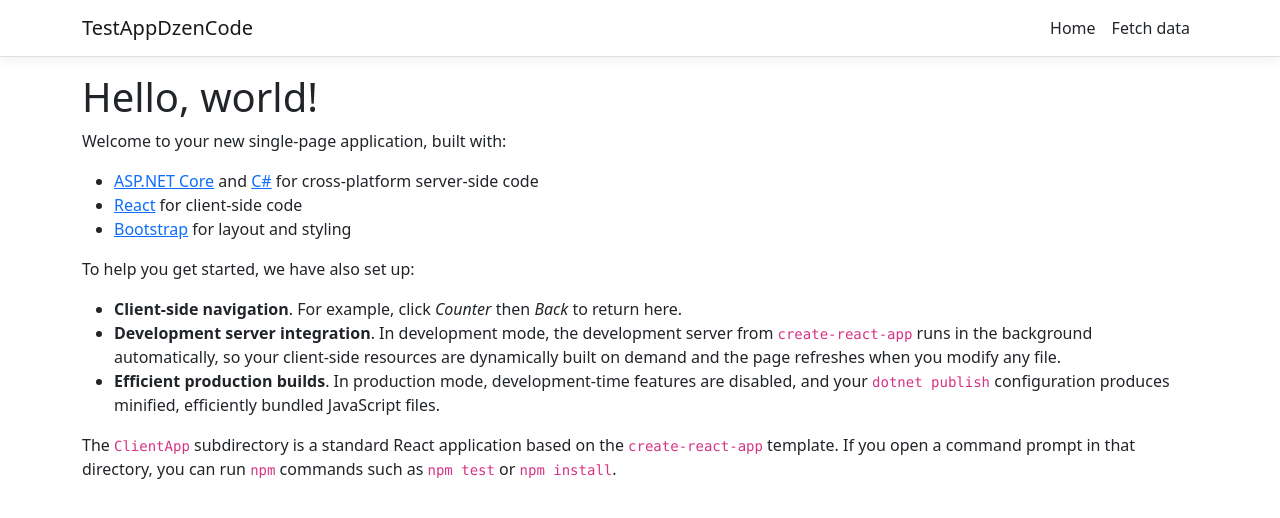
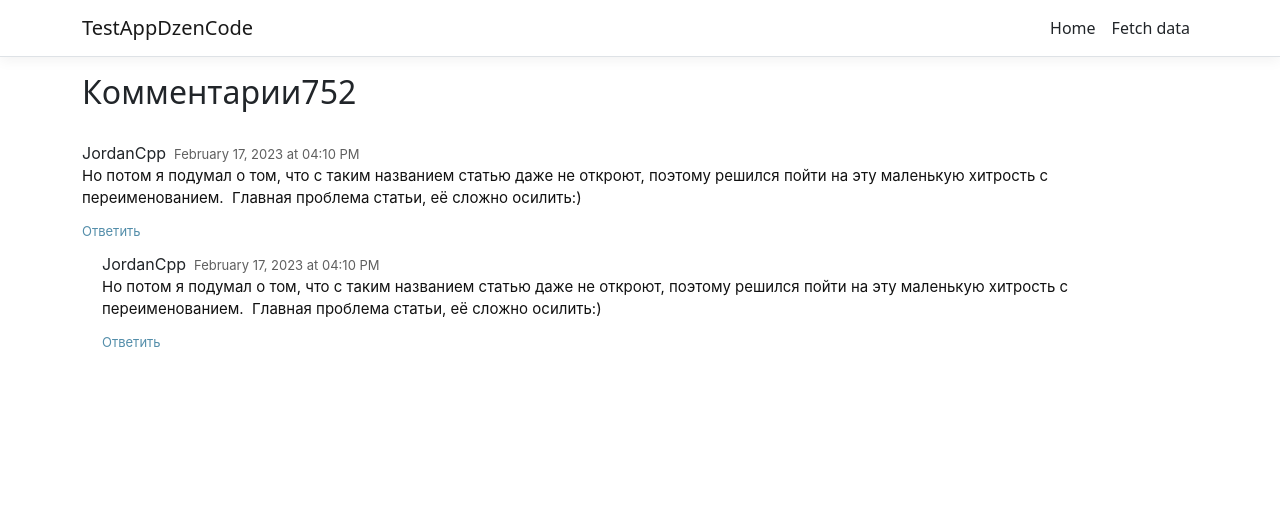
Before and after one commit to arthurlomakin11/TestAppDzenCode, a React (Create React App) app in the folder Frontend/: page / in a window 1280 px wide. Shown: the top 518 px of the page. Built offline with nearby package versions, Linux system fonts and the light colour scheme.

Commit message:
Create test comments section, refactored styles

```diff
--- a/Frontend/src/App.css
+++ b/Frontend/src/App.css
@@ -0,0 +1,14 @@
+/* Provide sufficient contrast against white background */
+a {
+    color: #0366d6;
+}
+
+code {
+    color: #E01A76;
+}
+
+.btn-primary {
+    color: #fff;
+    background-color: #1b6ec2;
+    border-color: #1861ac;
+}
--- a/Frontend/src/AppRoutes.tsx
+++ b/Frontend/src/AppRoutes.tsx
@@ -1,5 +1,5 @@
 import { FetchData } from "./components/FetchData";
-import { Home } from "./components/Home";
+import { Home } from "./components/Home/Home";
 
 const AppRoutes = [
   {
--- a/Frontend/src/components/Home.tsx
+++ /dev/null
@@ -1,26 +0,0 @@
-import React, { Component } from 'react';
-
-export class Home extends Component {
-  static displayName = Home.name;
-
-  render() {
-    return (
-      <div>
-        <h1>Hello, world!</h1>
-        <p>Welcome to your new single-page application, built with:</p>
-        <ul>
-          <li><a href='https://get.asp.net/'>ASP.NET Core</a> and <a href='https://msdn.microsoft.com/en-us/library/67ef8sbd.aspx'>C#</a> for cross-platform server-side code</li>
-          <li><a href='https://facebook.github.io/react/'>React</a> for client-side code</li>
-          <li><a href='http://getbootstrap.com/'>Bootstrap</a> for layout and styling</li>
-        </ul>
-        <p>To help you get started, we have also set up:</p>
-        <ul>
-          <li><strong>Client-side navigation</strong>. For example, click <em>Counter</em> then <em>Back</em> to return here.</li>
-          <li><strong>Development server integration</strong>. In development mode, the development server from <code>create-react-app</code> runs in the background automatically, so your client-side resources are dynamically built on demand and the page refreshes when you modify any file.</li>
-          <li><strong>Efficient production builds</strong>. In production mode, development-time features are disabled, and your <code>dotnet publish</code> configuration produces minified, efficiently bundled JavaScript files.</li>
-        </ul>
-        <p>The <code>ClientApp</code> subdirectory is a standard React application based on the <code>create-react-app</code> template. If you open a command prompt in that directory, you can run <code>npm</code> commands such as <code>npm test</code> or <code>npm install</code>.</p>
-      </div>
-    );
-  }
-}
--- /dev/null
+++ b/Frontend/src/components/Home/Comment.module.scss
@@ -0,0 +1,43 @@
+.Comment {
+  position: relative;
+  font-family: "-apple-system",BlinkMacSystemFont,"Segoe UI",Arial,sans-serif;
+}
+.CommentHead {
+  margin-bottom: 8px;
+}
+
+.CommentDateTime {
+  margin-left: 8px;
+  color: #5f5f5f;
+  font-size: 13px;
+}
+
+.CommentMessage {
+  padding-right: 10px;
+  color: #111;
+  font-size: 15px;
+  line-height: 1.46;
+  overflow: hidden;
+  font-family: "-apple-system",BlinkMacSystemFont,"Segoe UI",Arial,sans-serif;
+}
+
+.CommentFooter {
+  margin-top: 9px;
+}
+
+.CommentFooterLink {
+  color: #548eaa;
+  font-size: 13px;
+  font-family: "-apple-system",BlinkMacSystemFont,"Segoe UI",Arial,sans-serif;
+  text-decoration: none;
+}
+
+.CommentUser {
+  font-family: "-apple-system",BlinkMacSystemFont,"Segoe UI",Arial,sans-serif;
+  display: inline-flex;
+  align-items: center;
+}
+
+.CommentReplyForm {
+
+}
--- /dev/null
+++ b/Frontend/src/components/Home/Comment.tsx
@@ -0,0 +1,30 @@
+import React, {ReactNode} from "react";
+import Styles from "./Comment.module.scss"
+
+interface Props {
+    children: ReactNode
+}
+
+export let Comment : React.FC<Props> = props => {
+    return <div className={Styles.Comment}>
+        <div className={Styles.CommentHead}>
+            <span className={Styles.CommentUser}>JordanCpp</span>
+
+            <time className={Styles.CommentDateTime}>February 17, 2023 at 04:10 PM</time>
+
+            <div className={Styles.CommentMessage}>
+                Но потом я подумал о том, что с таким названием статью даже не откроют, поэтому решился
+                    пойти на эту маленькую хитрость с переименованием.&nbsp;
+                Главная проблема статьи, её сложно осилить:)
+            </div>
+
+            <div className={Styles.CommentFooter}>
+                <a href="" className={Styles.CommentFooterLink}>Ответить</a>
+            </div>
+
+            <div className={Styles.CommentReplyForm}/>
+
+            {props.children}
+        </div>
+    </div>
+}
--- /dev/null
+++ b/Frontend/src/components/Home/CommentsHeader.tsx
@@ -0,0 +1,10 @@
+import React from "react";
+
+export let CommentsHeader = () => {
+    return <header className="comments-section__head">
+        <h2 className="comments-section__head-title">
+            Комментарии
+            <span className="comments-section__head-counter" id="comments_count">752</span>
+        </h2>
+    </header>
+}
--- /dev/null
+++ b/Frontend/src/components/Home/Home.module.scss
@@ -0,0 +1,29 @@
+.ContentList {
+    margin: 0;
+    padding: 0;
+    list-style: none;
+}
+
+.ContentListComments {
+    @extend .ContentList;
+    overflow: hidden;
+    margin: 20px 0 0 -20px;
+    padding-left: 20px;
+}
+
+.ContentListItem {
+    @extend .ContentList;
+    position: relative;
+    box-sizing: border-box;
+    padding: 10px 0 14px;
+}
+
+.ContentListNestedComments {
+    @extend .ContentList;
+    padding: 0 0 0 20px;
+}
+
+.ContentListItemComment {
+    @extend .ContentListItem;
+    padding: 0;
+}
--- /dev/null
+++ b/Frontend/src/components/Home/Home.tsx
@@ -0,0 +1,28 @@
+import React from 'react';
+import HomeStyles from "./Home.module.scss";
+import {Comment} from "./Comment";
+import {CommentsHeader} from "./CommentsHeader";
+
+export let Home = () =>  {
+   return (
+      <div>
+        <div className={HomeStyles.CommentsSection}>
+          <CommentsHeader/>
+
+          <ul className={HomeStyles.ContentListComments}>
+            <li className={HomeStyles.ContentListItem}>
+              <Comment>
+                  <ul className={HomeStyles.ContentListNestedComments}>
+                      <li className={HomeStyles.ContentListItem}>
+                          <Comment>
+                              <></>
+                          </Comment>
+                      </li>
+                  </ul>
+              </Comment>
+            </li>
+          </ul>
+        </div>
+      </div>
+    );
+}
```
